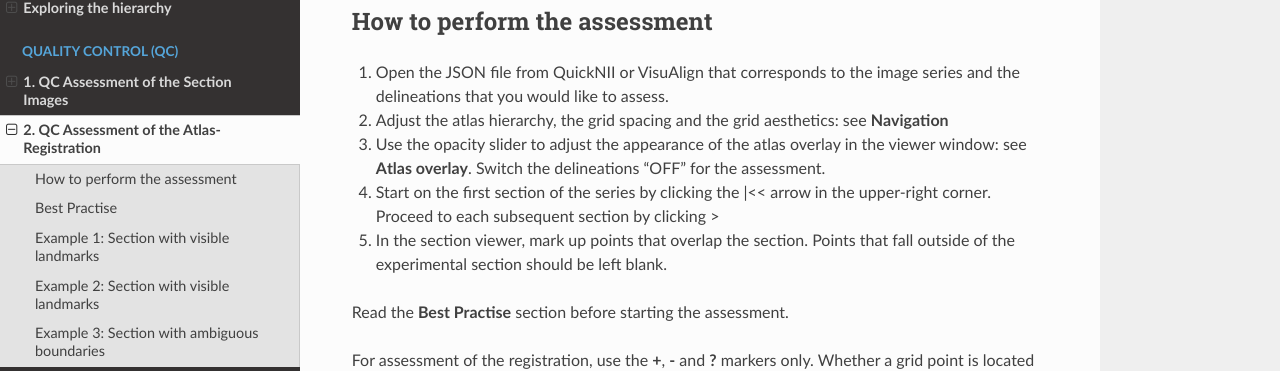
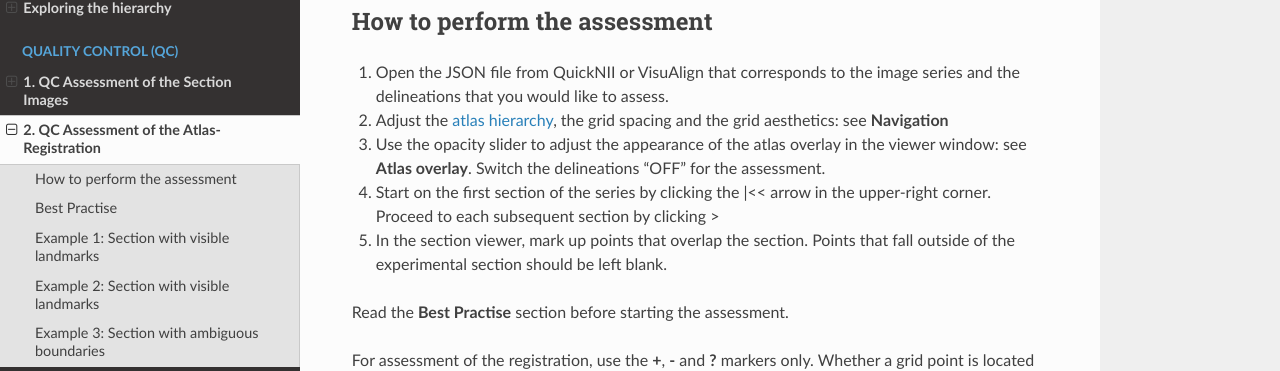
Before and after one commit to Neural-Systems-at-UIO/QCAlign, a Sphinx documentation site: the page built from docs/QCatlasmaps.rst, in a window 1280 px wide and 900 px high. Shown: the part 395-766 px from the top of the window. Built offline with Sphinx 7.4.7 and the Read the Docs theme 2.0.0, drawn with Linux system fonts in a browser that asks for light colours; some of the changed lines change nothing that is shown.

Commit message:
Update QCatlasmaps.rst

```diff
--- a/docs/QCatlasmaps.rst
+++ b/docs/QCatlasmaps.rst
@@ -10,7 +10,7 @@ How to perform the assessment
 
 1. Open the JSON file from QuickNII or VisuAlign that corresponds to the image series and the delineations that you would like to assess.
 
-2. Adjust the atlas hierarchy, the grid spacing and the grid aesthetics: see **Navigation**
+2. Adjust the `atlas hierarchy <https://qcalign.readthedocs.io/en/latest/hierarchy.html>`_, the grid spacing and the grid aesthetics: see **Navigation**
 
 3. Use the opacity slider to adjust the appearance of the atlas overlay in the viewer window: see **Atlas overlay**. Switch the delineations "OFF" for the assessment.
 
```
